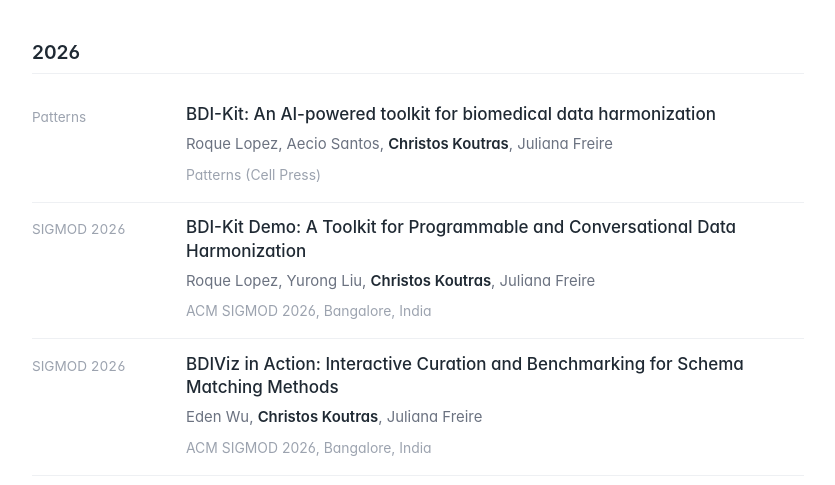
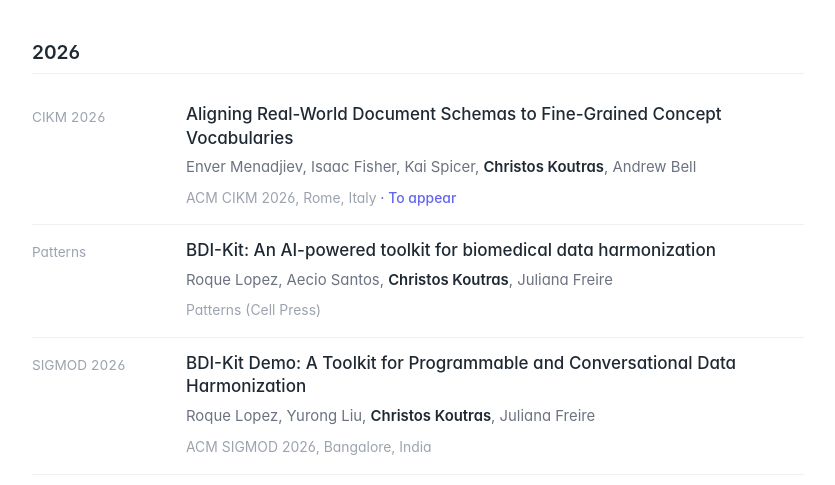
Before and after one commit to ckoutras/ckoutras.github.io, an Astro site: page /publications in a window 1280 px wide. Shown: the part 243-728 px from the top of the page, without its empty margins (222-1057 px from the left). Built offline with nearby package versions, Linux system fonts and the light colour scheme; Astro itself is replaced by a stand-in of ours; a web font is replaced by a local one.

Commit message:
update CV, publications list and service

```diff
--- /dev/null
+++ b/src/content/publications/2026-cikm-industry.md
@@ -0,0 +1,9 @@
+---
+title: "Aligning Real-World Document Schemas to Fine-Grained Concept Vocabularies"
+authors: "Enver Menadjiev, Isaac Fisher, Kai Spicer, **Christos Koutras**, Andrew Bell"
+venue: "ACM CIKM 2026, Rome, Italy"
+venueShort: "CIKM 2026"
+year: 2026
+location: "Rome, Italy"
+note: "To appear"
+---
--- a/src/pages/index.astro
+++ b/src/pages/index.astro
@@ -27,6 +27,7 @@
 ];
 const journals = [
   "Data & Knowledge Engineering (DKE)", "Patterns (Cell Press)", "Information Systems",
+  "Nature Communications",
 ];
 
 const awards = [
```
Also changed, not shown: 1 other file.
